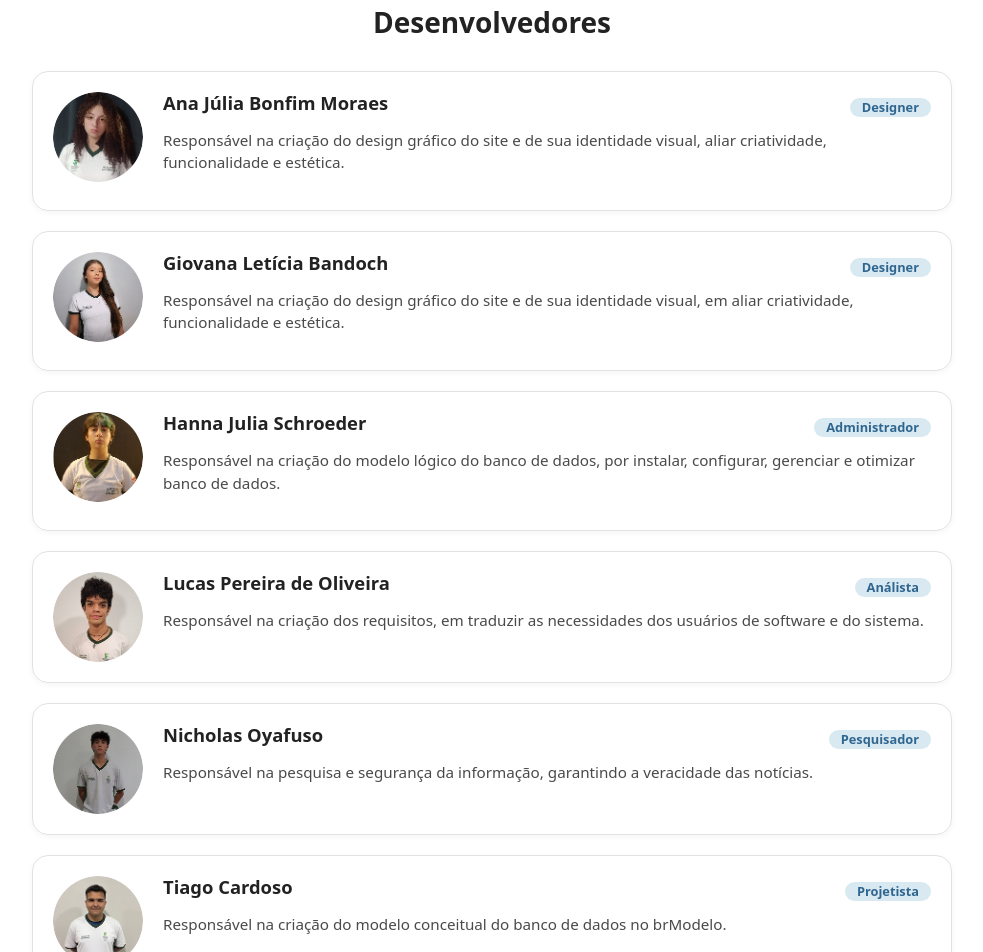
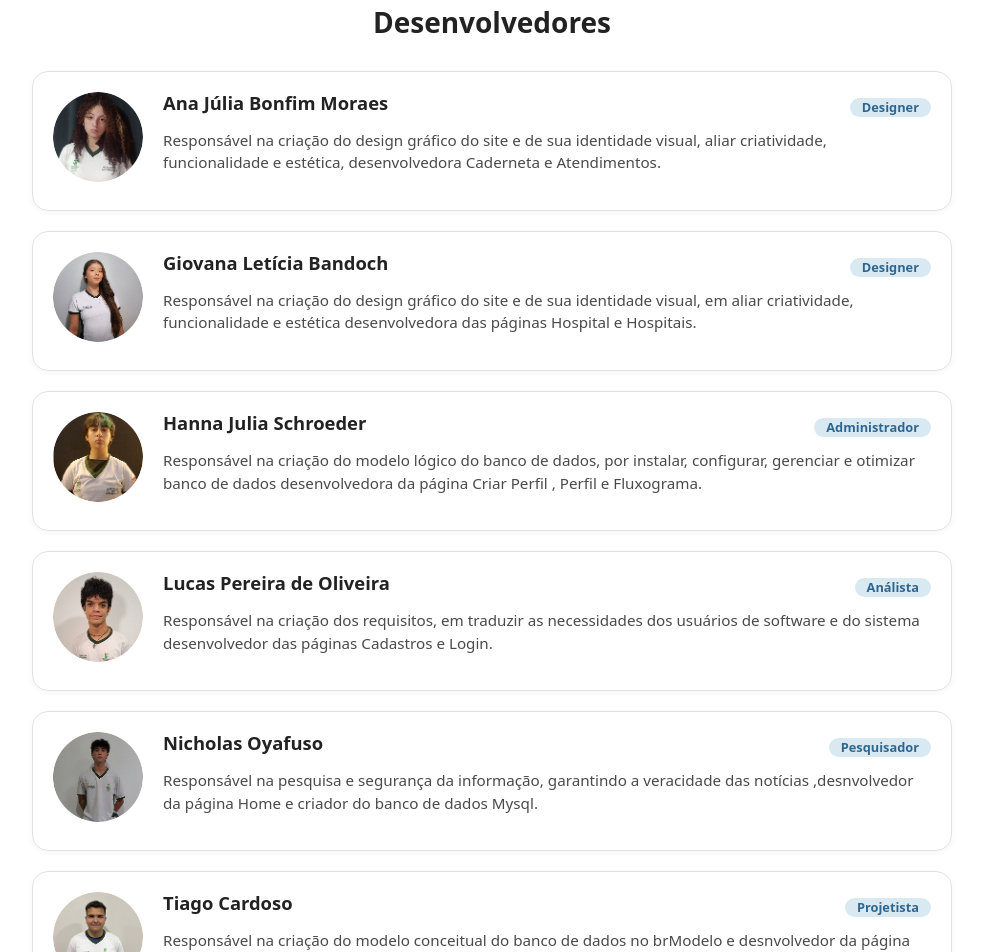
Before and after one commit to InstitutoMed/instituto-med, a Vue app: page /sobre in a window 1280 px wide. Shown: the part 640-1592 px from the top of the page, without its empty margins (148-1131 px from the left). Built offline with nearby package versions, Linux system fonts and the light colour scheme.

Commit message:
Feat---SobreNos: mudanças no style css e adicionando a função de cada integrante do grupo

```diff
--- a/src/views/SobrenosView.vue
+++ b/src/views/SobrenosView.vue
@@ -56,7 +56,7 @@ import hanna from '@/assets/fotos/hanna.jpg'
               </div>
               <p>
                 Responsável na criação do design gráfico do site e de sua identidade visual, aliar
-                criatividade, funcionalidade e estética.
+                criatividade, funcionalidade e estética, desenvolvedora Caderneta e Atendimentos.
               </p>
             </div>
           </article>
@@ -72,7 +72,7 @@ import hanna from '@/assets/fotos/hanna.jpg'
               </div>
               <p>
                 Responsável na criação do design gráfico do site e de sua identidade visual, em
-                aliar criatividade, funcionalidade e estética.
+                aliar criatividade, funcionalidade e estética desenvolvedora das páginas Hospital e Hospitais.
               </p>
             </div>
           </article>
@@ -88,7 +88,7 @@ import hanna from '@/assets/fotos/hanna.jpg'
               </div>
               <p>
                 Responsável na criação do modelo lógico do banco de dados, por instalar,
-                configurar, gerenciar e otimizar banco de dados.
+                configurar, gerenciar e otimizar banco de dados desenvolvedora da página Criar Perfil , Perfil e Fluxograma.
               </p>
             </div>
           </article>
@@ -104,7 +104,7 @@ import hanna from '@/assets/fotos/hanna.jpg'
               </div>
               <p>
                 Responsável na criação dos requisitos, em traduzir as necessidades dos usuários de
-                software e do sistema.
+                software e do sistema desenvolvedor das páginas Cadastros e Login.
               </p>
             </div>
           </article>
@@ -120,7 +120,7 @@ import hanna from '@/assets/fotos/hanna.jpg'
               </div>
               <p>
                 Responsável na pesquisa e segurança da informação, garantindo a veracidade das
-                notícias.
+                notícias ,desnvolvedor da página Home e criador do banco de dados Mysql.
               </p>
             </div>
           </article>
@@ -134,7 +134,7 @@ import hanna from '@/assets/fotos/hanna.jpg'
                 <h3>Tiago Cardoso</h3>
                 <span class="badge">Projetista</span>
               </div>
-              <p>Responsável na criação do modelo conceitual do banco de dados no brModelo.</p>
+              <p>Responsável na criação do modelo conceitual do banco de dados no brModelo e desnvolvedor da página Sobre Nós e criador do banco de dados Mysql e wireframe no figma.</p>
             </div>
           </article>
         </li>
@@ -350,10 +350,6 @@ import hanna from '@/assets/fotos/hanna.jpg'
   gap: 0.5rem;
 }
 
-.iconInline {
-  width: 18px;
-  height: 18px;
-}
 
 .contato a,
 .contato p {
```
